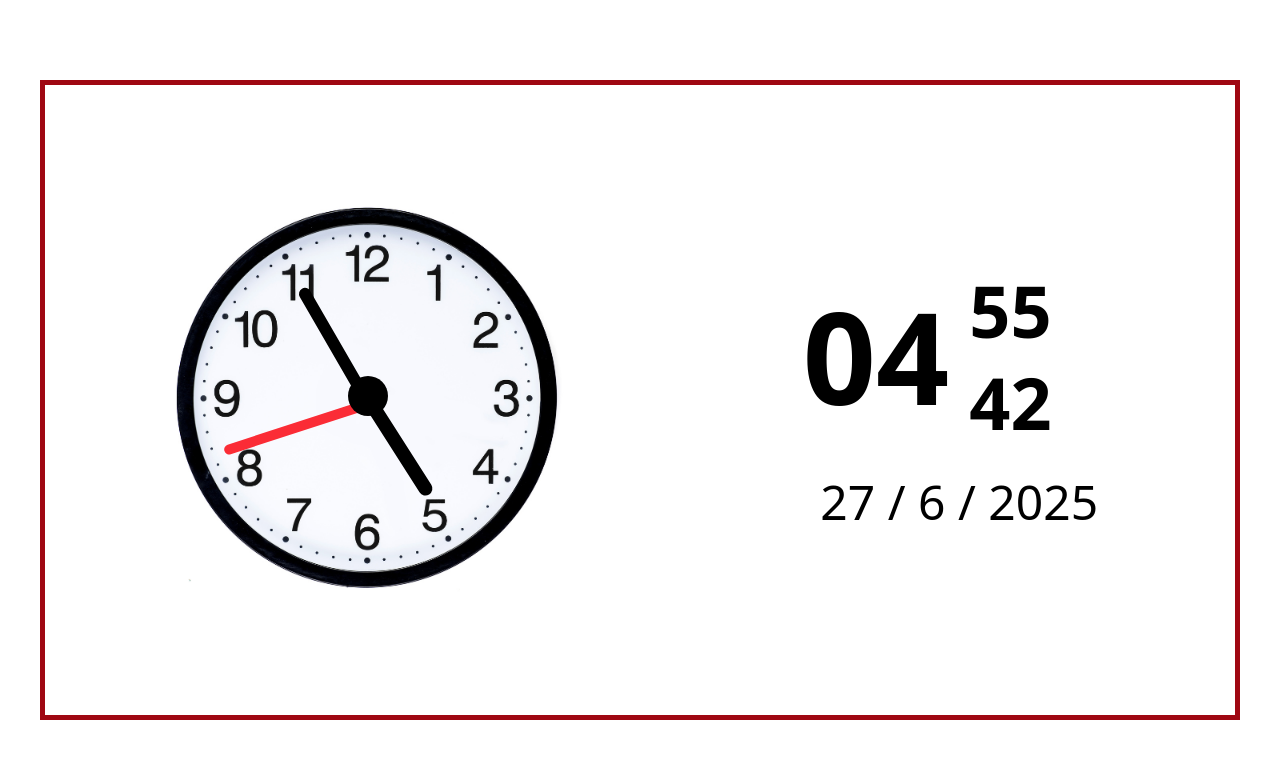
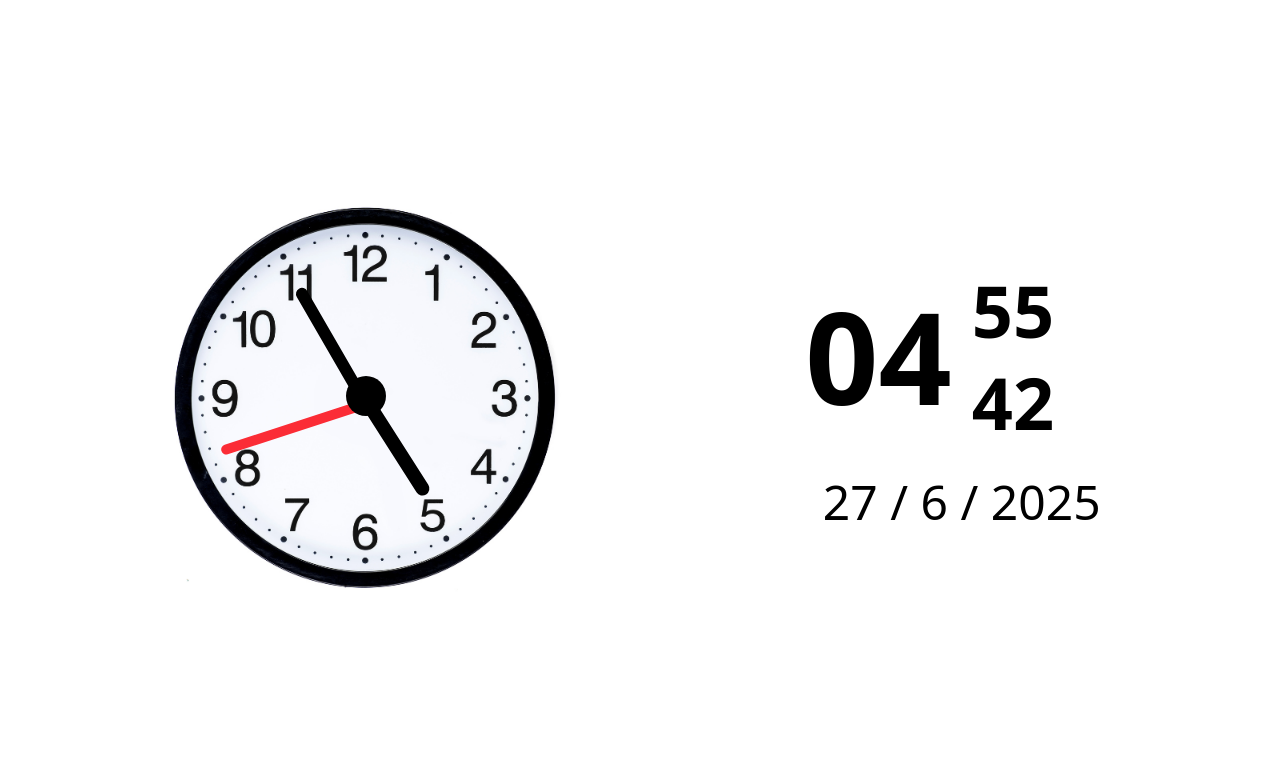
Before and after one commit to shakiburrashid/Digital-and-Analalog-Clock, a React (Vite) app: page / in a window 1280 px wide. Shown: the top 758 px of the page. Built offline with nearby package versions, Linux system fonts and the light colour scheme.

Commit message:
created digital and analog clock

```diff
--- a/src/App.jsx
+++ b/src/App.jsx
@@ -48,7 +48,7 @@ function App() {
   return (
     <>
       <div className="h-[100vh] m-auto flex justify-center items-center">
-        <div className="w-[150vh] h-[80vh] flex items-center justify-around border-5 border-red-800 || max-md:flex-col max-md:w-[80vh] max-md:h-[100vh] max-md:mt-10">
+        <div className="w-[150vh] h-[80vh] flex items-center md:justify-around || max-md:flex-col max-md:w-[80vh] max-md:h-[100vh] max-md:gap-30">
           <div className="bg-[url(./assets/Clockimage.png)] w-100 h-100 bg-no-repeat bg-size-[100%] relative origin-bottom || max-md:bg-size-[100%]">
             <div className="HOUR bg-black w-[3.5%] h-[28%] rounded-xl absolute top-[22%] left-[49.4%] origin-bottom " style={{ transform: `rotate(${hourRotation}deg)` }}></div>
             <div className="MINUTE bg-black w-[3%] h-[33%] rounded-xl absolute top-[17.8%] left-[49.4%] origin-bottom " style={{ transform: `rotate(${minuteRoation}deg)` }}></div>
```
